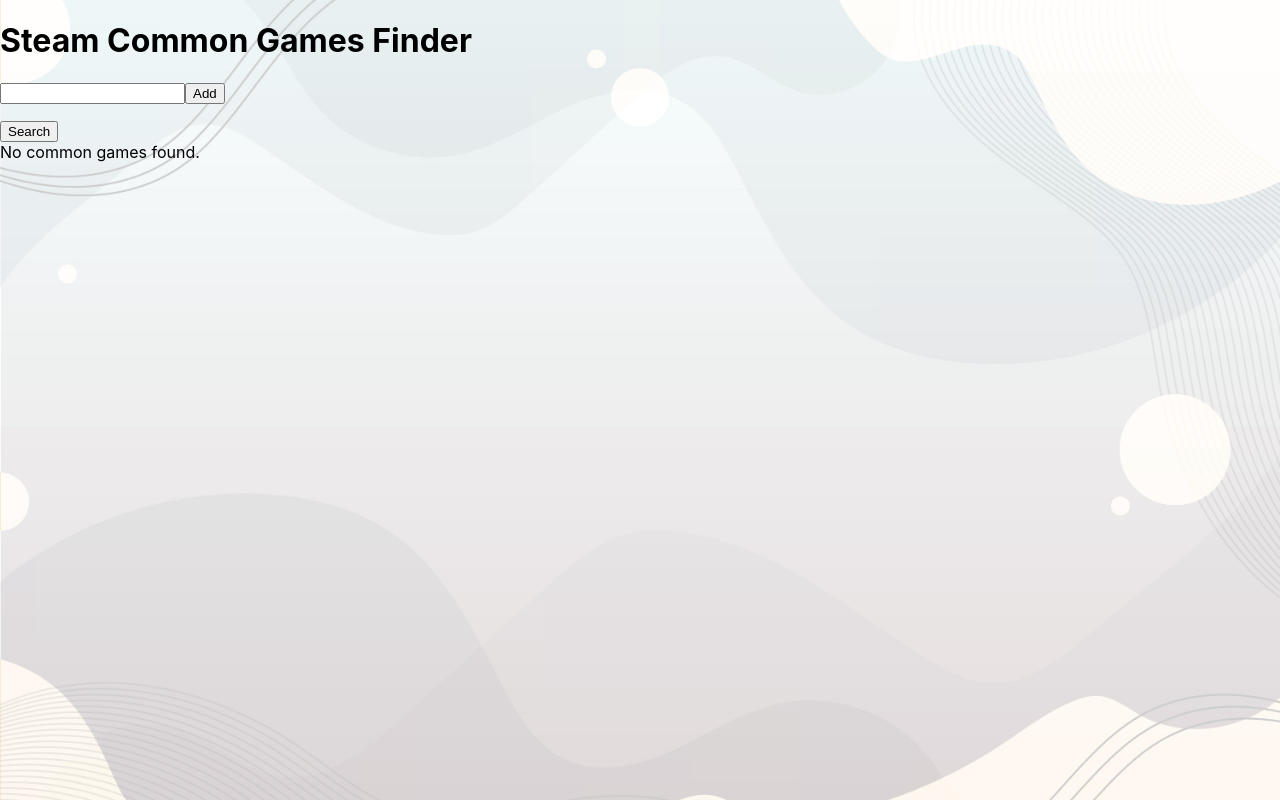
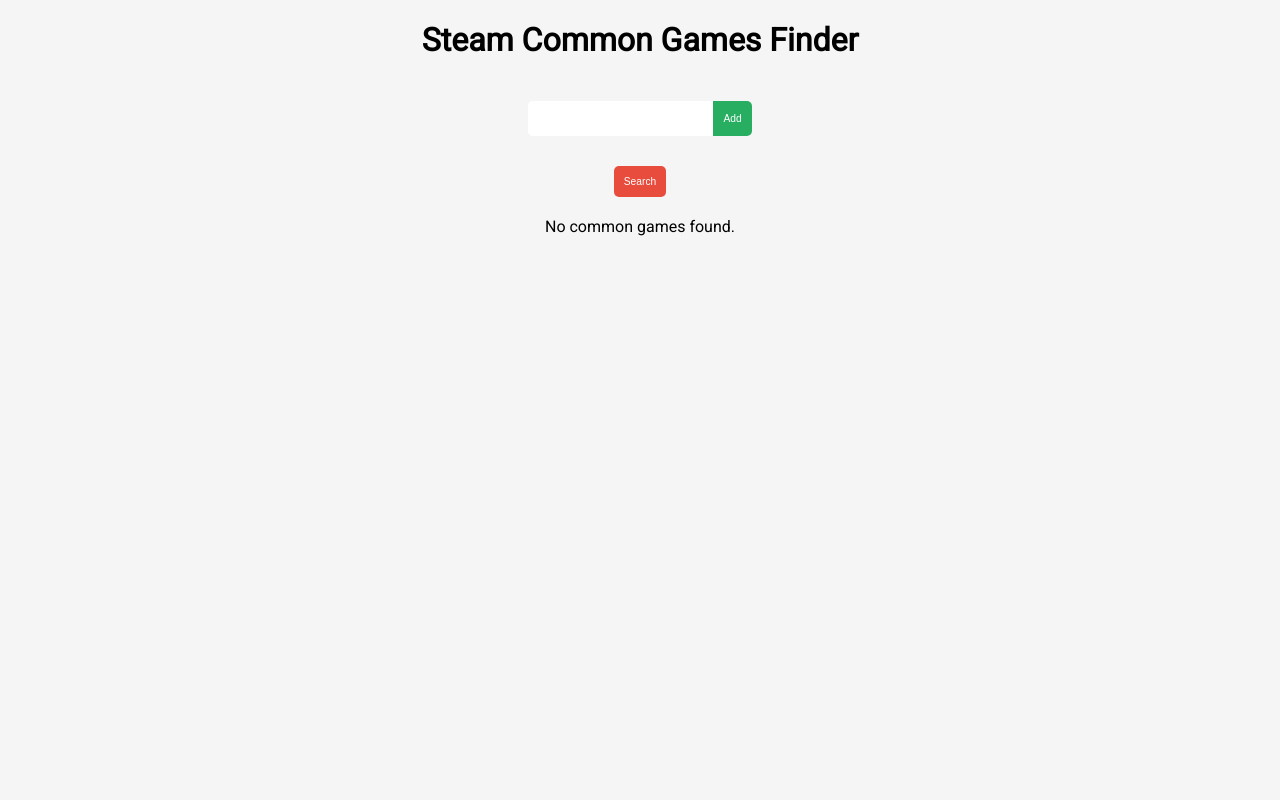
Before and after one commit to denizyuk/steamcompanion, a React (Create React App) app: page / in a window 1280 px wide. Built offline with nearby package versions, Linux system fonts and the light colour scheme.

Commit message:
games are in alphabetical order

```diff
--- a/public/index.html
+++ b/public/index.html
@@ -10,6 +10,7 @@
       content="Web site created using create-react-app"
     />
     <link rel="apple-touch-icon" href="%PUBLIC_URL%/logo192.png" />
+    <link rel="stylesheet" href="https://fonts.googleapis.com/css?family=Roboto&display=swap%22%3E" />
     <!--
       manifest.json provides metadata used when your web app is installed on a
       user's mobile device or desktop. See https://developers.google.com/web/fundamentals/web-app-manifest/
@@ -24,7 +25,7 @@
       work correctly both with client-side routing and a non-root public URL.
       Learn how to configure a non-root public URL by running `npm run build`.
     -->
-    <title>React App</title>
+    <title>Steam Companion</title>
   </head>
   <body>
     <noscript>You need to enable JavaScript to run this app.</noscript>
--- a/src/App.css
+++ b/src/App.css
@@ -1,9 +1,121 @@
+body {
+  font-family: 'Roboto', sans-serif;
+  background-color: #f5f5f5;
+}
+.App{
+  display: flex;
+  flex-direction: column;
+  justify-content: center;
+  align-items: center;
+  width: 100%;
+}
+.resultsContainer {
+  display: flex;
+  justify-content: center;
+  flex-wrap: wrap;
+}
+
+.gameInfo {
+  display: flex;
+  justify-content: space-evenly;
+  flex-direction: column;
+  align-items: center;
+  width: 368px;
+  height: 172px;
+  margin: 20px;
+  box-sizing: border-box;
+  border: none;
+  background-color: #ffffff;
+  font-size: 12px;
+  padding: 10px;
+  box-shadow: 0px 2px 5px rgba(0, 0, 0, 0.1);
+  border-radius: 5px;
+}
+
 .gameBox {
-  height: auto;
-  width: 90vw;
+  display: flex;
+  justify-content: space-between;
+  flex-wrap: wrap;
+  max-width: 90vw;
+  margin: 0 auto;
 }
-.game {
-  background-color: red;
-  height: 200px;
-  width: 400px;
+
+.searchContainer {
+  display: flex;
+  flex-direction: column;
+  align-items: center;
+  padding: 20px;
 }
+
+.searchContainer .inputContainer {
+  display: flex;
+  width: 100%;
+  max-width: 500px;
+  margin-bottom: 10px;
+  background-color: #fff;
+  border-radius: 5px;
+}
+
+.searchContainer .inputContainer input {
+  flex-grow: 1;
+  padding: 10px;
+  font-size: 1vw;
+  border: none;
+  border-radius: 5px 0 0 5px;
+}
+
+.searchContainer .inputContainer button {
+  padding: 10px;
+  font-size: 0.8vw;
+  background-color: #27ae60;
+  color: #ffffff;
+  border: none;
+  cursor: pointer;
+  border-radius: 0 5px 5px 0;
+}
+
+.searchButton{
+  padding: 10px;
+  font-size: 0.8vw;
+  background-color: #e74c3c;
+  color: #ffffff;
+  border: none;
+  cursor: pointer;
+  border-radius: 5px;
+}
+
+.searchContainer .namesContainer {
+  display: flex;
+  flex-wrap: wrap;
+  justify-content: center;
+  flex-direction: row;
+  width: 100%;
+  max-width: 700px;
+  margin-bottom: 20px;
+}
+
+.searchContainer .nameTag {
+  display: flex;
+  align-items: center;
+  justify-content: space-between;
+  padding: 10px;
+  margin: 5px;
+  border-radius: 20px;
+  background-color: #27ae60;
+  color: #ffffff;
+  box-shadow: 0px 2px 5px rgba(0, 0, 0, 0.1);
+}
+
+.searchContainer .nameTag button {
+  margin-left: 10px;
+  background: none;
+  border: none;
+  cursor: pointer;
+  font-size: 1.2vw;
+  color: #ffffff;
+}
+
+img {
+  width: 368px;
+  height: 172px;
+}
--- a/src/App.js
+++ b/src/App.js
@@ -2,6 +2,7 @@
 import Search from './components/Search';
 import Results from './components/Results';
 import { findCommonGames } from './connectors/Api';
+import './App.css';
 
 function App() {
   const [games, setGames] = useState(null);
--- a/src/components/Results.js
+++ b/src/components/Results.js
@@ -1,19 +1,28 @@
 import React from 'react';
+
 
 function ResultsComponent({ games }) {
   if (!games || games.length === 0) {
     return <div>No common games found.</div>;
   }
 
+  // Sort the games array alphabetically by game name
+  const sortedGames = games.sort((a, b) => a.name.localeCompare(b.name));
+
   return (
     <div>
-      <h2>Common Games</h2>
-        <div className='gameBox'></div>{games.map(game => (
-            console.log(game),
-          <div className='gameInfo' key={game.appid}>{game.name}
-           <img src={`http://media.steampowered.com/steamcommunity/public/images/apps/${game.appid}/${game.img_icon_url}.jpg`} />
+      {/* <h2>Common Games</h2> */}
+      <div className='gameBox'>
+        {sortedGames.map(game => (
+          console.log(game),
+          // <div className='gameInfo' key={game.appid}> {game.name}
+          <div className='gameInfo' key={game.appid}>
+            <a href={`https://store.steampowered.com/app/${game.appid}`}>
+              <img src={`https://steamcdn-a.akamaihd.net/steam/apps/${game.appid}/header.jpg`} />
+            </a>
           </div>
         ))}
+      </div>
     </div>
   );
 }
--- a/src/components/Search.js
+++ b/src/components/Search.js
@@ -26,18 +26,20 @@
   };
 
   return (
-    <div>
-      <input type="text" value={name} onChange={handleNameChange} />
-      <button onClick={handleAddName}>Add</button>
-      <ul>
+    <div className='searchContainer'>
+      <div className="inputContainer">
+        <input type="text" value={name} onChange={handleNameChange} />
+        <button onClick={handleAddName}>Add</button>
+      </div>
+      <div className="namesContainer">
         {namesList.map((name, index) => (
-          <li key={index}>
+          <div className="nameTag" key={index}>
             {name}
-            <button onClick={() => handleDeleteName(index)}>Delete</button>
-          </li>
+            <button onClick={() => handleDeleteName(index)}>X</button>
+          </div>
         ))}
-      </ul>
-      <button onClick={handleSubmit}>Search</button>
+      </div>
+      <button className='searchButton' onClick={handleSubmit}>Search</button>
     </div>
   );
 }
--- a/src/index.css
+++ b/src/index.css
@@ -5,8 +5,7 @@
     sans-serif;
   -webkit-font-smoothing: antialiased;
   -moz-osx-font-smoothing: grayscale;
-  background-image: url("bg.jpg");
-  background-size: cover;
+
 }
 
 code {
--- a/src/index.js
+++ b/src/index.js
@@ -1,6 +1,7 @@
 import React from 'react';
 import ReactDOM from 'react-dom/client';
 import './index.css';
+import './App.css';
 import App from './App';
 import reportWebVitals from './reportWebVitals';
 
```
